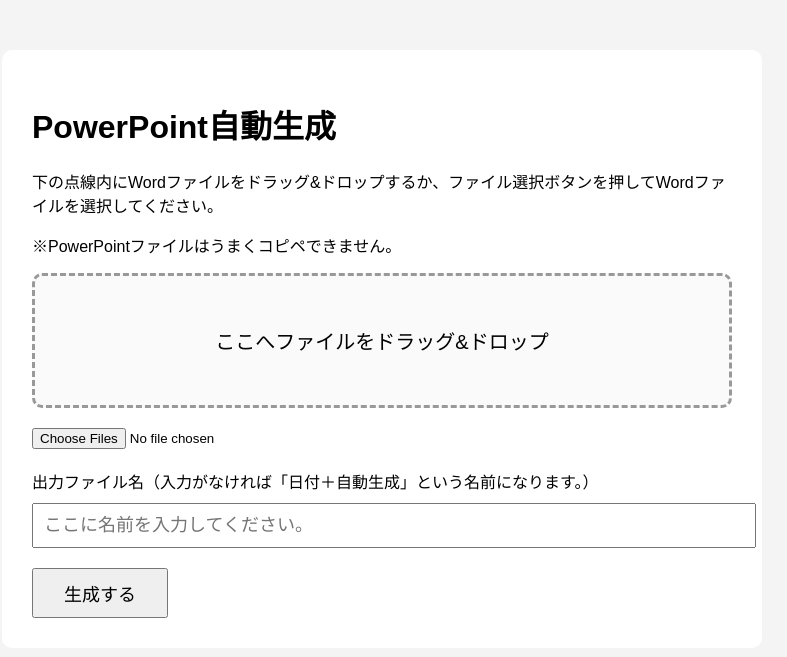
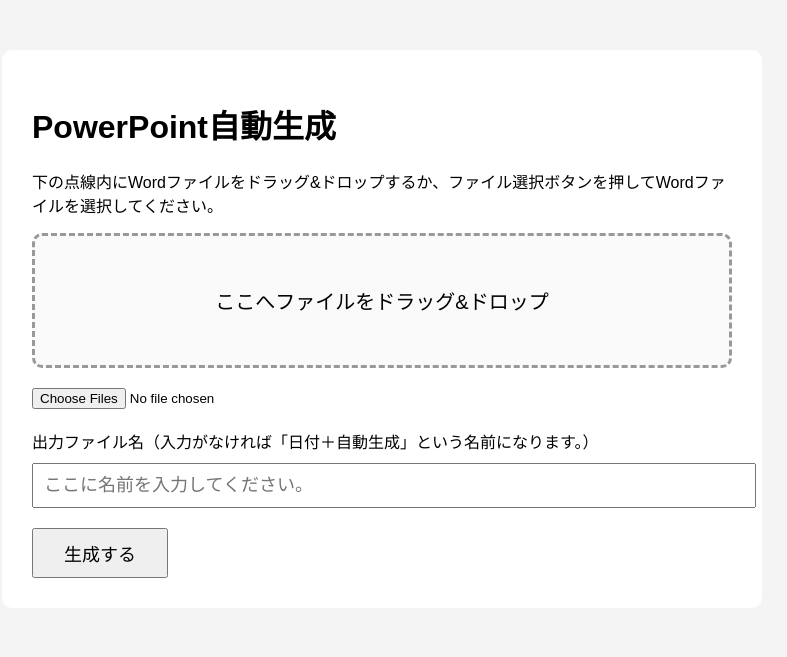
Before and after one commit to px001-110/make_PowerPoint, a Flask app: page / in a window 1280 px wide. Shown: the top 657 px of the page, without its empty margins (258-1045 px from the left). Run offline with Flask 3, Linux system fonts and the light colour scheme.

Commit message:
Update index.html

```diff
--- a/templates/index.html
+++ b/templates/index.html
@@ -16,7 +16,7 @@
     <div class="container">
         <h1>PowerPoint自動生成</h1>
         <p>下の点線内にWordファイルをドラッグ&ドロップするか、ファイル選択ボタンを押してWordファイルを選択してください。</p>
-        <p>※PowerPointファイルはうまくコピペできません。</p>
+
 
         <div id="drop-zone">
 
```
